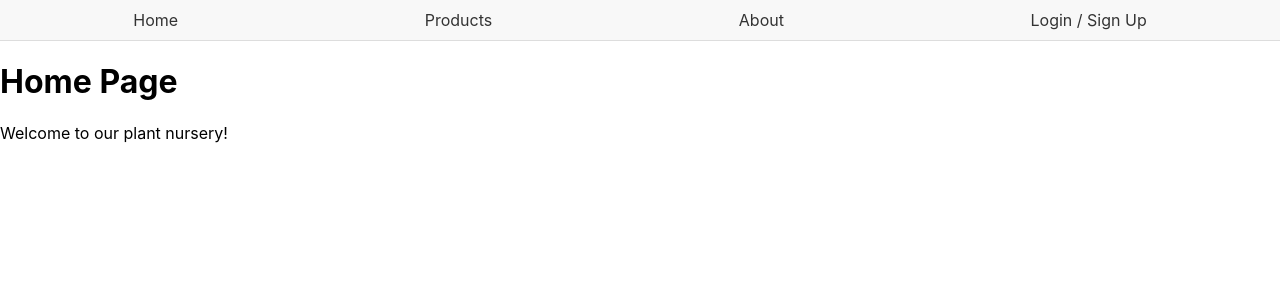
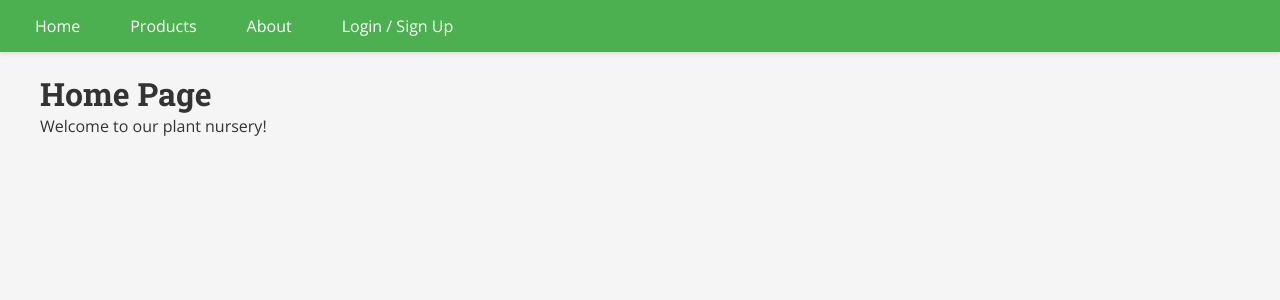
Before and after one commit to kingsuk-panda/nursery-website, a React (Create React App) app in the folder client/: page / in a window 1280 px wide. Shown: the top 300 px of the page. Built offline with nearby package versions, Linux system fonts and the light colour scheme.

Commit message:
Improved colour palette (App.js), better typography (index.html), applied fonts in App.css, enhanced navbar styling (Navbar.module.css), added some padding to the main content area (App.css)

```diff
--- a/client/public/index.html
+++ b/client/public/index.html
@@ -24,7 +24,10 @@
       work correctly both with client-side routing and a non-root public URL.
       Learn how to configure a non-root public URL by running `npm run build`.
     -->
-    <title>React App</title>
+    <link rel="preconnect" href="https://fonts.googleapis.com">
+    <link rel="preconnect" href="https://fonts.gstatic.com" crossorigin>
+    <link href="https://fonts.googleapis.com/css2?family=Open+Sans:wght@400;600&family=Roboto+Slab:wght@400;700&display=swap" rel="stylesheet">
+    <title>Plant Nursery</title>
   </head>
   <body>
     <noscript>You need to enable JavaScript to run this app.</noscript>
--- a/client/src/App.css
+++ b/client/src/App.css
@@ -1,5 +1,41 @@
+/* client/src/App.css */
+
+/* Reset some default styles */
+body, h1, h2, h3, h4, h5, h6, p, ul, ol {
+  margin: 0;
+  padding: 0;
+}
+
+:root {
+  --primary-color: #4CAF50;       /* A calming green */
+  --secondary-color: #8BC34A;     /* A slightly lighter green */
+  --background-color: #F5F5F5;    /* Light gray background */
+  --text-color: #333333;         /* Dark gray text */
+  --accent-color: #A1887F;         /* Earthy brown for accents */
+}
+
+body {
+  background-color: var(--background-color);
+  color: var(--text-color);
+  font-family: 'Open Sans', sans-serif; /* Use Open Sans for general text */
+  margin: 0;
+  padding: 0;
+}
+
+h1, h2, h3, h4, h5, h6 {
+  font-family: 'Roboto Slab', serif; /* Use Roboto Slab for headings */
+  font-weight: 700; /* Bold headings */
+}
+
+.container {
+  padding: 20px;
+  max-width: 1200px; /* Limit content width for better readability */
+  margin: 0 auto; /* Center content horizontally */
+}
+
+/* Remove default React styling */
 .App {
-  text-align: center;
+  text-align: center; /* Consider removing if you want more control */
 }
 
 .App-logo {
@@ -14,6 +50,8 @@
 }
 
 .App-header {
+  /* You can keep this if you plan to have a header in some pages */
+  /* Modify as needed for your design */
   background-color: #282c34;
   min-height: 100vh;
   display: flex;
@@ -25,7 +63,7 @@
 }
 
 .App-link {
-  color: #61dafb;
+  color: #61dafb; /* Consider changing this to match your color scheme */
 }
 
 @keyframes App-logo-spin {
--- a/client/src/App.js
+++ b/client/src/App.js
@@ -1,3 +1,4 @@
+// client/src/App.js
 import React from 'react';
 import { BrowserRouter as Router, Route, Routes } from 'react-router-dom';
 import Home from './pages/Home';
@@ -9,11 +10,13 @@
 import Checkout from './pages/Checkout';
 import About from './pages/About'; // Added Import
 import Navbar from './components/Navbar'; // Import the Navbar component
+import './App.css'; // Import the app-wide styles
 
 function App() {
   return (
     <Router>
-      <Navbar /> {/* Include the Navbar on every page */}
+      <Navbar />
+      <div className="container"> {/* Add the container here */}
         <Routes>
           <Route path="/" element={<Home />} />
           <Route path="/products" element={<Products />} />
@@ -24,6 +27,7 @@
           <Route path="/checkout" element={<Checkout />} />
           <Route path="/about" element={<About />} /> {/* Added Route */}
         </Routes>
+      </div> {/* Closing tag for container */}
     </Router>
   );
 }
--- a/client/src/components/Navbar.module.css
+++ b/client/src/components/Navbar.module.css
@@ -1,9 +1,9 @@
 /* client/src/components/Navbar.module.css */
 
 .nav {
-  background-color: #f8f8f8;
-  padding: 10px;
-  border-bottom: 1px solid #ddd;
+  background-color: var(--primary-color); /* Use primary color for background */
+  padding: 15px 20px; /* Increased padding */
+  box-shadow: 0 2px 4px rgba(0, 0, 0, 0.1); /* Subtle shadow */
 }
 
 .ul {
@@ -11,8 +11,9 @@
   margin: 0;
   padding: 0;
   display: flex;
-  justify-content: space-around; /* Distribute items evenly */
-  align-items: center; /* Center items vertically */
+  justify-content: flex-start; /* Align items to the start */
+  align-items: center;
+  gap: 20px; /* Increased spacing between items */
 }
 
 .li {
@@ -21,12 +22,12 @@
 
 .a {
   text-decoration: none;
-  color: #333;
-  padding: 8px 12px;
-  border-radius: 4px;
-  transition: background-color 0.2s ease;
+  color: white; /* White text color */
+  padding: 10px 15px; /* Increased padding */
+  border-radius: 6px;
+  transition: background-color 0.3s ease;
 }
 
 .a:hover {
-  background-color: #ddd;
+  background-color: var(--secondary-color); /* Slightly lighter green on hover */
 }
```
Lines whose indentation alone changed are shown as unchanged.
